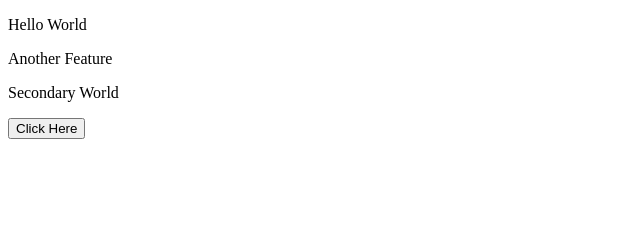
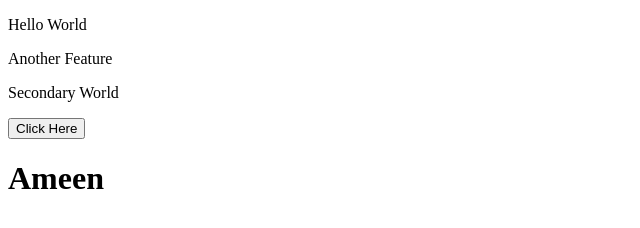
Before and after one commit to ameen209/localRepo, a plain HTML site: page index.html in a window 1280 px wide. Shown: the whole page, without its empty margins (0-640 px from the left). Drawn offline with Linux system fonts and the light colour scheme.

Commit message:
Updated feature4

```diff
--- a/index.html
+++ b/index.html
@@ -10,5 +10,6 @@
     <p>Another Feature</p>
     <p>Secondary World</p>
     <button>Click Here</button>
+    <h1>Ameen</h1>
 </body>
 </html>
```
